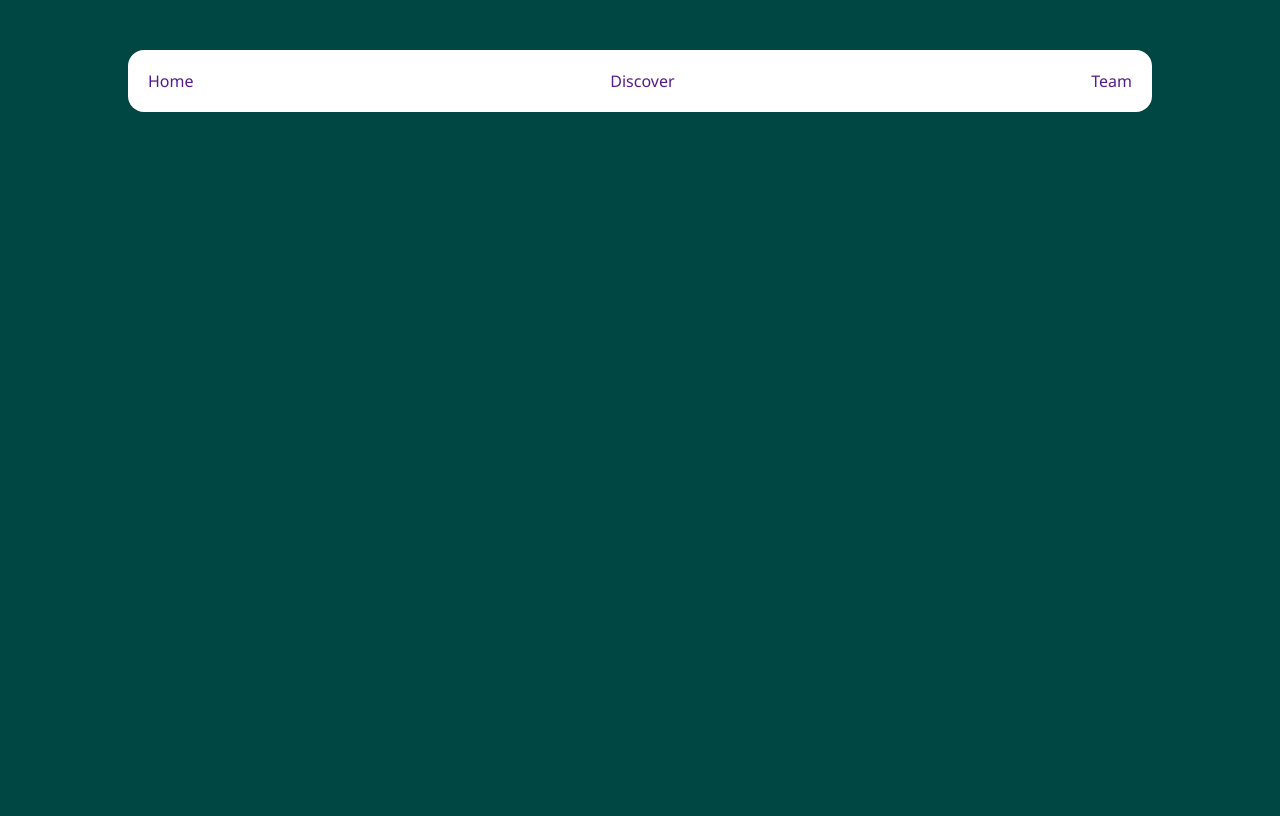
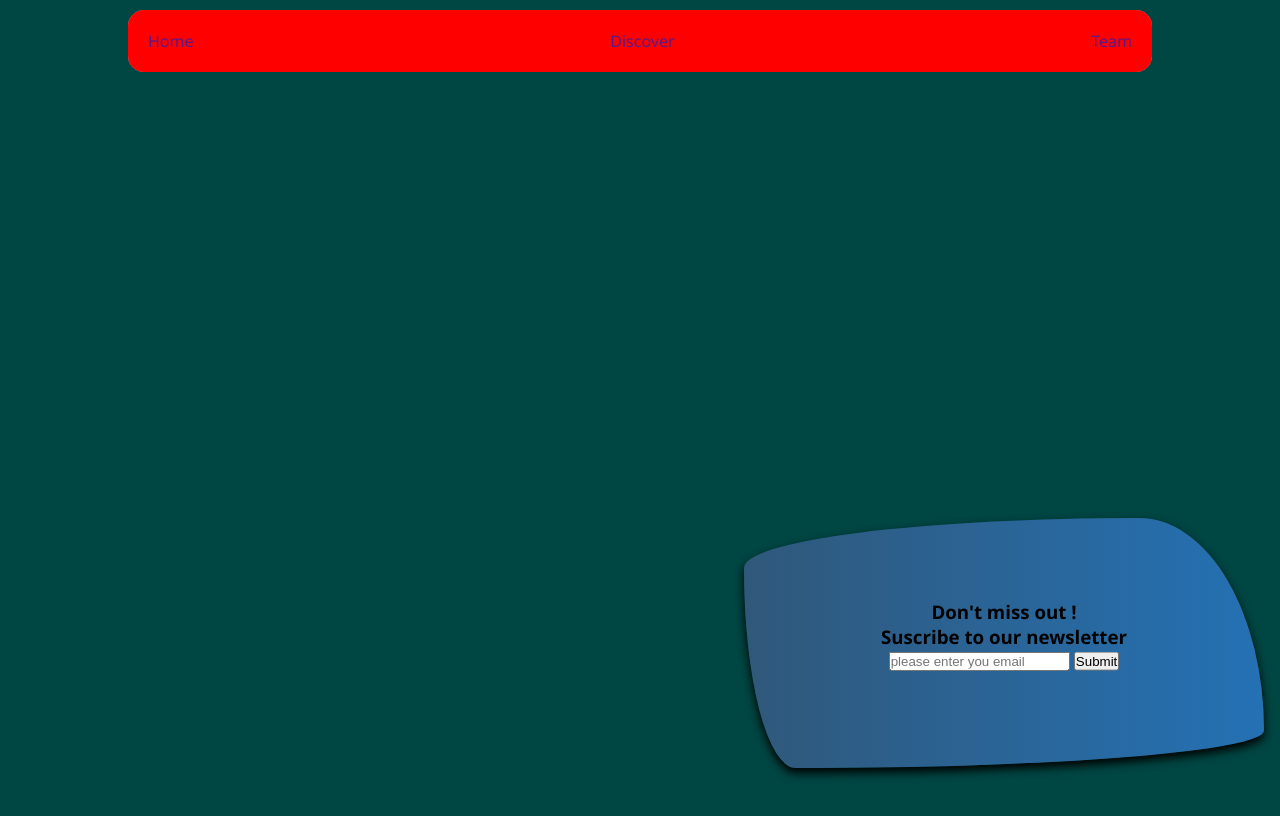
Before and after one commit to LaWass1864/Raining, a plain HTML site: page index.html in a window 1280 px wide. Shown: the top 816 px of the page. Drawn offline with Linux system fonts and the light colour scheme.

Commit message:
scroll Ok

```diff
--- a/assets/style/layout/_body.scss
+++ b/assets/style/layout/_body.scss
@@ -1,13 +1,17 @@
 nav {
+  background-color: rgb(252, 252, 252);
+  padding: 20px;
+  position: fixed;
   width: 80%;
-  margin: 50px auto;
-  background: #fff;
-  list-style: none;
-position: fixed;
-left: 50%;
-transform: translateX(-50%);
-padding: 20px;
-border-radius: 16px;
+  top: 0;
+  left: 50%;
+  transform: translateX(-50px);
+  transform: translateX(-50%);
+  transition: 0.2s;
+  margin: 10px auto;
+
+  border-radius: 16px;
+
   ul {
     display: flex;
     justify-content: space-between;
@@ -17,3 +21,30 @@ border-radius: 16px;
     }
   }
 }
+
+.pop-up {
+  position: fixed;
+  right: 1rem;
+  bottom: 2rem;
+  height: 250px;
+  width: 520px;
+  text-align: center;
+  background: linear-gradient(90deg, #30587a, rgb(36, 113, 180));
+  border-radius: 76% 24% 90% 10% / 20% 85% 15% 80%;
+  box-shadow: 0 5px 10px black;
+  opacity: 0;
+  transform: translateX(400px);
+  transition: 1s ease-out;
+  .pop-up-container {
+    width: 100%;
+    position: absolute;
+    top: 45%;
+    left: 50%;
+    transform: translate(-50%, -45%);
+    .pop-up-container h3 {
+      color: white;
+      margin: 1rem;
+      font-size: 1.5rem;
+    }
+  }
+}
--- a/index.html
+++ b/index.html
@@ -16,6 +16,17 @@
       </ul>
     </nav>
 
+    <div class="pop-up" id="popup">
+      <div class="pop-up-container">
+        <h3>Don't miss out !<br />Suscribe to our newsletter</h3>
+        <div class="button-container">
+          <input type="email" placeholder="please enter you email">
+          <button>Submit</button>
+        </div>
+        <i class="far fa-times-circle" id="closeBtn"></i>
+      </div>
+    </div>
+
+    <script src="index.js"></script>
   </body>
-  <script src="index.js"></script>
 </html>
--- a/index.js
+++ b/index.js
@@ -1,5 +1,24 @@
 const nav = document.querySelector("nav");
+let lastScroll = 0;
+let playOnce = true;
+const popUp = document.getElementById("popup");
 
-window.addEventListener('click', () => {
-    nav.style.background = 'red';
-})
+window.addEventListener("scroll", () => {
+    // Navbar effect
+    if (window.scrollY > 50) {
+        nav.style.background = "red";
+    } else {
+        nav.style.backdropFilter = "invert(80%)";
+    }
+
+    let scrollValue =
+      (window.scrollY + window.innerHeight) / document.body.offsetHeight;
+    console.log(scrollValue);
+
+    // Popup
+    if (scrollValue > 0.85 && playOnce) {
+      popup.style.opacity = 1;
+      popup.style.transform = "none";
+      playOnce = false;
+    }
+  });
```
Also changed, not shown: assets/style/index.css, 1 other file.
